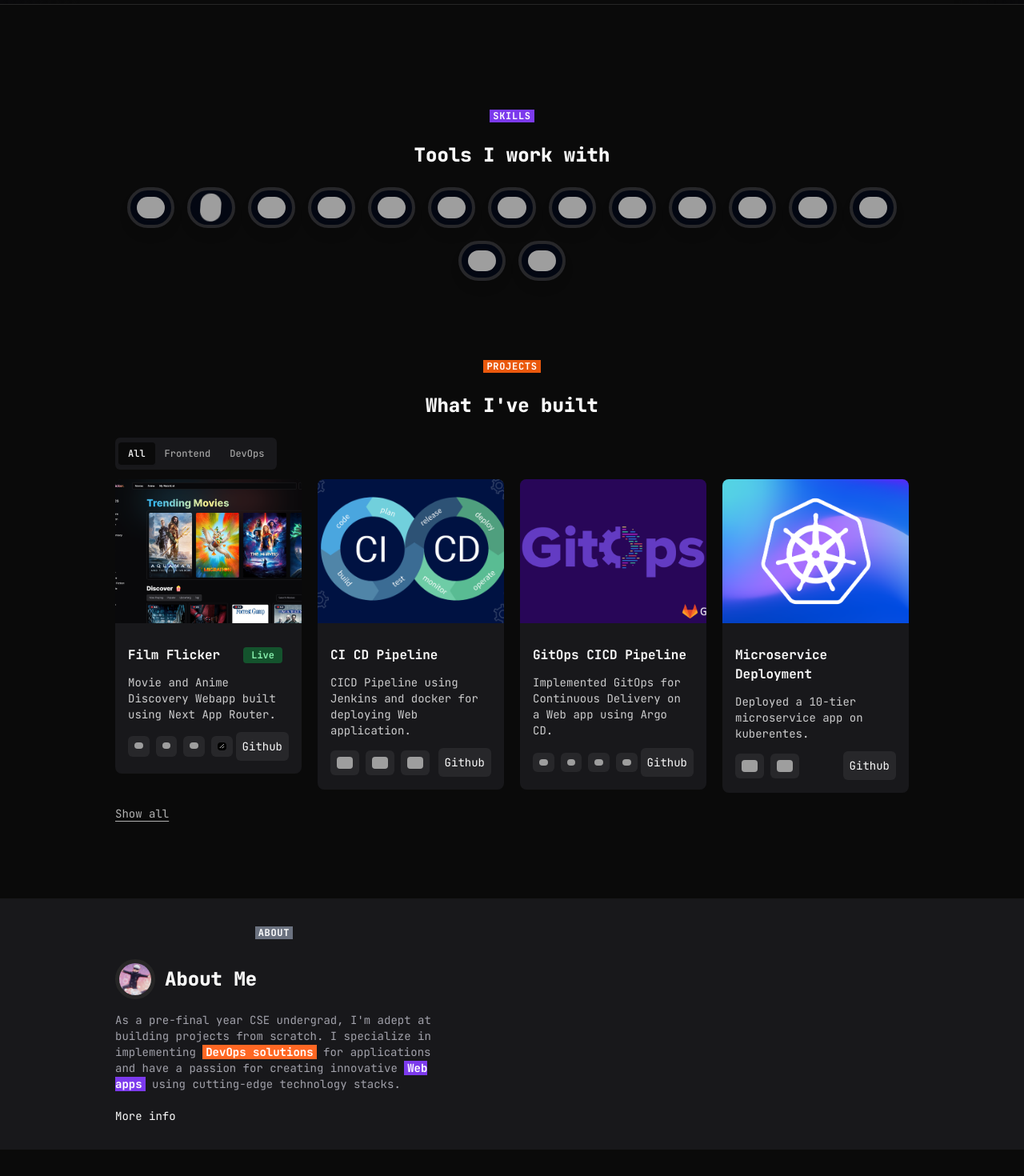
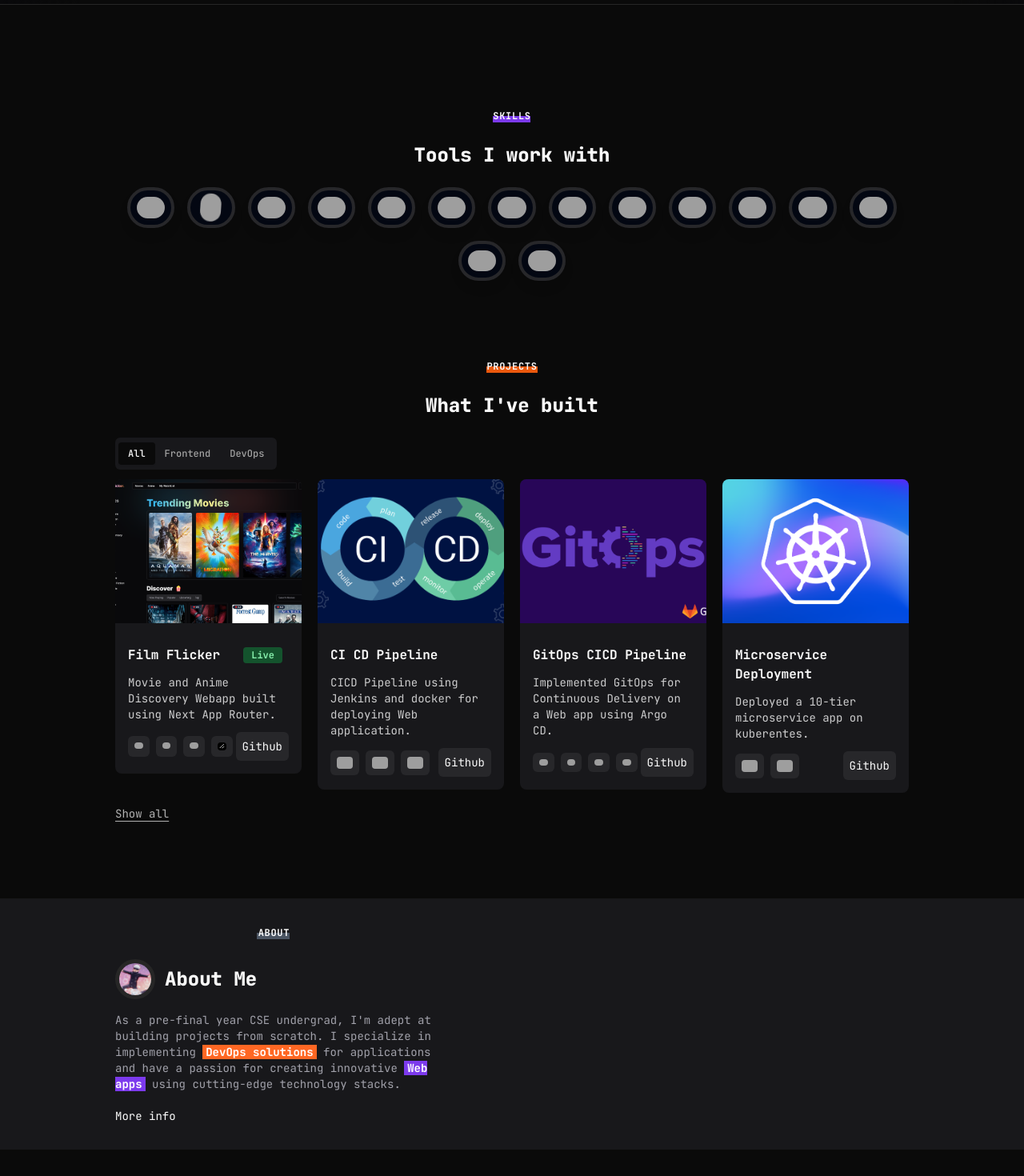
Before and after one commit to ankitrajxd/personal-portfolio, a Next.js app: page / in a window 1280 px wide. Shown: the part 940-2410 px from the top of the page at 80% size. Built offline with nearby package versions, Linux system fonts and the light colour scheme; grey boxes are pictures that could not be loaded.

Commit message:
fixed something

```diff
--- a/app/About.tsx
+++ b/app/About.tsx
@@ -13,7 +13,10 @@ const About = () => {
         <h2
           className={`text-center font-bold text-sm font-jetbrains  text-white uppercase tracking-wider mb-6`}
         >
-          <span className="bg-gray-500  text-xs px-1">About</span>
+          <span className="inline-block px-1 text-xs relative">
+            <span className="inline-block">About</span>
+            <span className="inline-block bg-gray-600 h-2 w-[87%] absolute bottom-0 left-[2.2px] -z-10 "></span>
+          </span>
         </h2>
         <div className="flex items-center gap-3 my-4">
           <div>
--- a/app/Projects.tsx
+++ b/app/Projects.tsx
@@ -12,7 +12,10 @@ const Projects = () => {
   return (
     <div className="relative">
       <h2 className="text-center font-bold text-sm font-jetbrains uppercase tracking-wider mb-6">
-        <span className="bg-orange-600 text-white px-1 text-xs">Projects</span>
+        <span className="inline-block px-1 text-xs relative">
+          <span className="inline-block">projects</span>
+          <span className="inline-block bg-orange-600 h-2 w-[91%] absolute bottom-0 left-[3.3px] -z-10 "></span>
+        </span>
       </h2>
       <p className="text-center text-xl font-jetbrains sm:text-2xl mb-6 font-extrabold">
         What I&apos;ve built{" "}
--- a/app/components/CurvedText.tsx
+++ b/app/components/CurvedText.tsx
@@ -2,6 +2,7 @@ import curvedtext from "@/public/curved-text.png";
 import Image from "next/image";
 import { GoArrowDown } from "react-icons/go";
 import styles from "../skills/skills.module.css";
+import Link from "next/link";
 
 const CurvedText = () => {
   return (
@@ -13,9 +14,9 @@ const CurvedText = () => {
         src={curvedtext}
         alt="about"
       />
-      <div className="w-12 h-12 absolute rounded-full dark:bg-white bg-zinc-950 flex items-center justify-center">
+      <Link href="#skills" className="w-12 h-12 absolute rounded-full dark:bg-white bg-zinc-950 flex items-center justify-center">
         <GoArrowDown className="invert" size={30} />
-      </div>
+      </Link>
     </div>
   );
 };
--- a/app/footer/Footer.tsx
+++ b/app/footer/Footer.tsx
@@ -1,13 +1,20 @@
 import Socials from "./Socials";
 import dynamic from "next/dynamic";
+import Link from "next/link";
+import { GoArrowDown } from "react-icons/go";
 
 const Clock = dynamic(() => import("../components/Clock"), { ssr: false });
 
 const Footer = () => {
   return (
-    <div>
-
+    <div className="relative">
       <Socials />
+      <Link
+        href={"#top"}
+        className="absolute bottom-[-10px] bg-zinc-800 p-2 rounded-full opacity-90"
+      >
+        <GoArrowDown className="inline-block -rotate-180" size={30} />
+      </Link>
     </div>
   );
 };
--- a/app/globals.css
+++ b/app/globals.css
@@ -57,3 +57,7 @@
     @apply bg-background text-foreground;
   }
 }
+
+html {
+  scroll-behavior: smooth;
+}
--- a/app/page.tsx
+++ b/app/page.tsx
@@ -11,10 +11,10 @@ import CodeBlock from "./components/CodeBlock";
 export default function Home() {
   return (
     <div className="overflow-hidden">
-      <div className="px-[1rem] xl:px-[9rem] mt-[5rem] md:mt-0">
+      <div id="top" className="px-[1rem] xl:px-[9rem] mt-[5rem] md:mt-0">
         <Hero />
       </div>
-      <div className="my-[3rem] mb-[6.25rem] sm:mt-[5rem] relative">
+      <div id="skills" className="my-[3rem] mb-[6.25rem] sm:mt-[5rem] relative">
         <InfiniteMarquee
           direction="left"
           className="-rotate-6 sm:rotate-0 w-[101%]"
--- a/app/skills/SkillGrid.tsx
+++ b/app/skills/SkillGrid.tsx
@@ -8,7 +8,10 @@ const Skills = () => {
   return (
     <div className="relative">
       <h2 className="text-center font-bold text-sm font-jetbrains uppercase tracking-wider mb-6">
-        <span className="bg-violet-600 text-white px-1 text-xs">Skills</span>
+        <span className="inline-block px-1 text-xs relative">
+            <span className="inline-block">Skills</span>
+            <span className="inline-block bg-violet-600 h-2 w-[85%] absolute bottom-0 left-1 -z-10 "></span>
+          </span>
       </h2>
       <p className="text-center font-jetbrains text-xl sm:text-2xl mb-6 font-extrabold">
         Tools I work with{" "}
```
